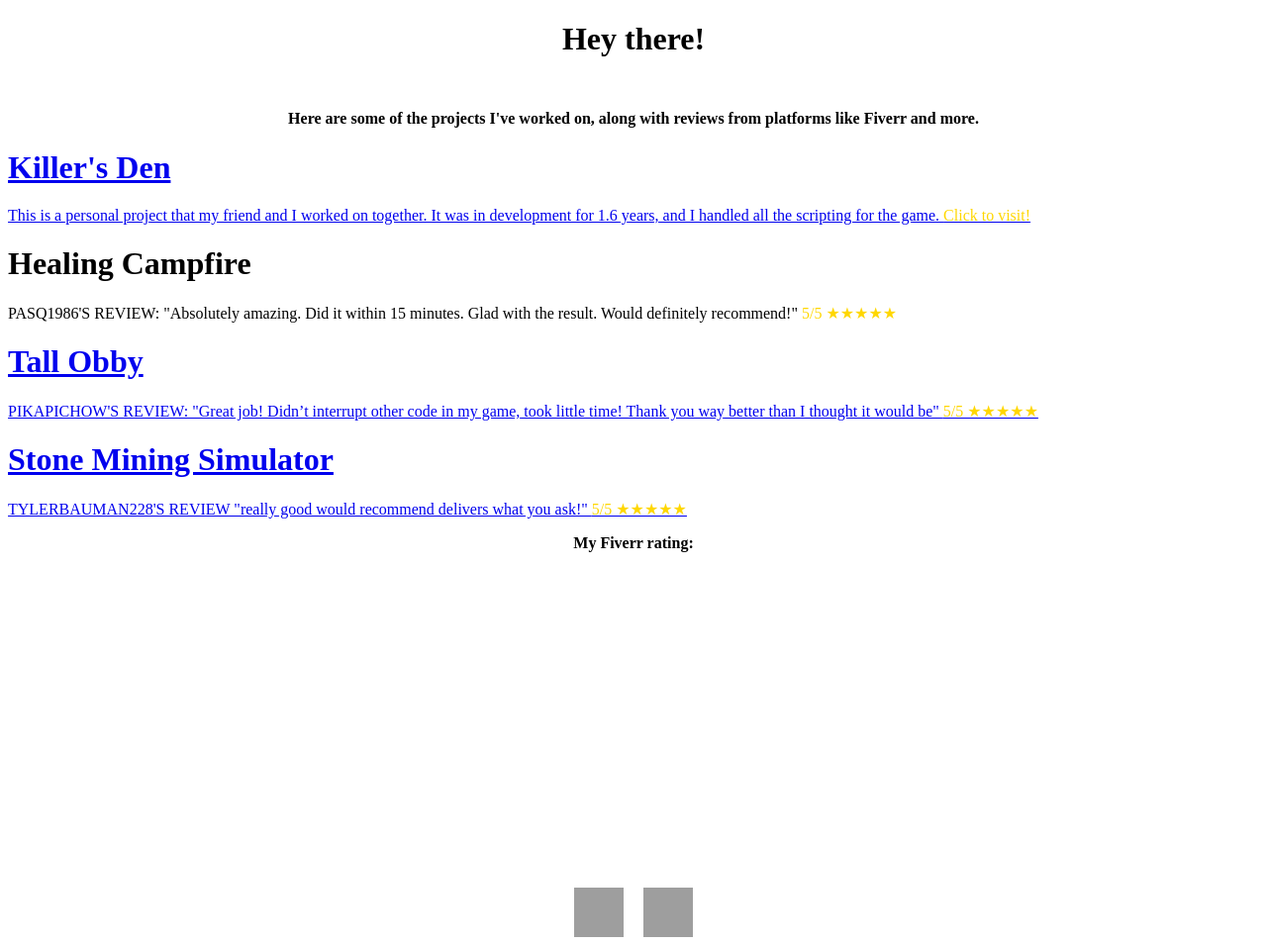
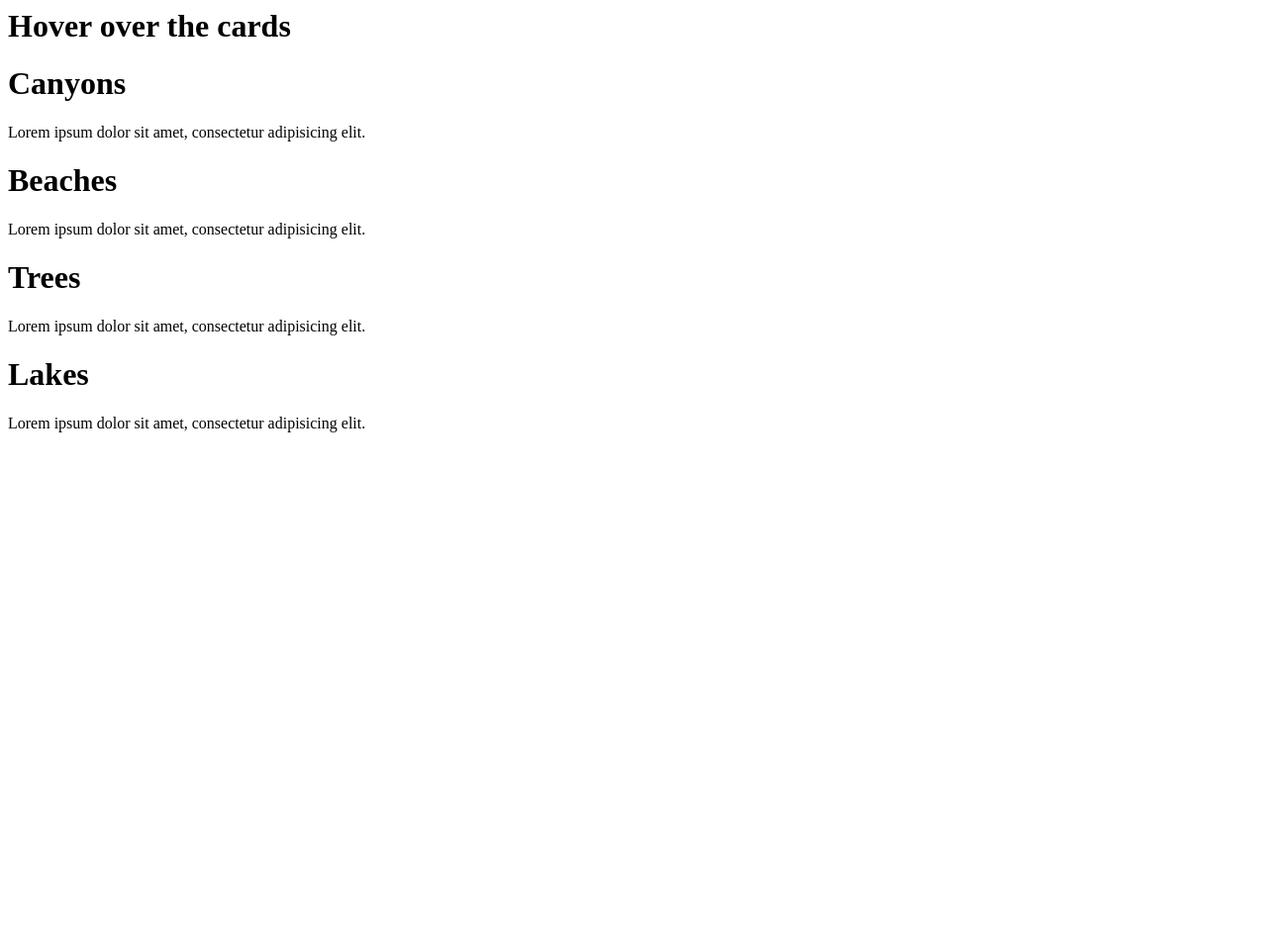
Before and after one commit to sulcovooo/rust, a plain HTML site: page index.html in a window 1280 px wide. Shown: the whole page at 99% size. After the commit the page ends 800 px from the top, so only its background shows below. Drawn offline with Linux system fonts and the light colour scheme; grey boxes are pictures that could not be loaded.

Commit message:
Update index.html

```diff
--- a/index.html
+++ b/index.html
@@ -1,155 +1,20 @@
-<!DOCTYPE html>
-<html lang="cs">
-<head>
-    <meta charset="UTF-8">
-    <meta name="viewport" content="width=device-width, initial-scale=1.0">
-    <title>My Projects</title>
-    <style>
-        .stars2 {
-            color: white; /* White color for the star rating text */
-            font-size: 1.2rem; /* Adjust as needed */
-            display: flex;
-            justify-content: center;
-            align-items: center;
-            margin-bottom: 10px;
-        }
-
-        .stars::before {
-            content: "5/5 ★★★★★";
-            color: gold;
-        }
-
-        .visit::before {
-            content: "Click to visit!";
-            color: gold;
-        }
-
-        .title {
-            text-align: center;
-        }
-
-        .sub-title {
-            font-size: 1rem;
-            text-align: center;
-        }
-
-        .icon-container {
-            display: flex;
-            justify-content: center;
-            gap: 20px;
-            margin-top: 10px;
-        }
-
-        .icon {
-            position: relative;
-            width: 50px;
-            height: 50px;
-            cursor: pointer;
-        }
-
-        .icon img {
-            width: 100%;
-            height: 100%;
-        }
-
-        .tooltip {
-            visibility: hidden;
-            width: 120px;
-            background-color: black;
-            color: #fff;
-            text-align: center;
-            border-radius: 6px;
-            padding: 5px 0;
-            position: absolute;
-            z-index: 1;
-            bottom: 125%;
-            left: 50%;
-            margin-left: -60px;
-            opacity: 0;
-            transition: opacity 0.3s;
-        }
-
-        .tooltip::after {
-            content: "";
-            position: absolute;
-            top: 100%;
-            left: 50%;
-            margin-left: -5px;
-            border-width: 5px;
-            border-style: solid;
-            border-color: black transparent transparent transparent;
-        }
-
-        .icon:hover .tooltip {
-            visibility: visible;
-            opacity: 1;
-        }
-
-        .ratings-container {
-            text-align: center;
-            color: white; /* White text color for the ratings section */
-            margin-top: 20px;
-        }
-
-        .ratings-container p {
-            margin: 5px 0;
-        }
-    </style>
-</head>
-<body>
-    <h1 class="title">Hey there!</h1>
-    <br>
-    <h2 class="sub-title">Here are some of the projects I've worked on, along with reviews from platforms like Fiverr and more.</h2>
+<h1 class="title">Hover over the cards</h1>
 
 <div id="app" class="container">
-        <a href="https://www.roblox.com/games/12213870612" target="_blank">
-            <card data-image="https://tr.rbxcdn.com/23253993c4abaa5ac7f013787c264798/768/432/Image/Webp">
-                <h1 slot="header">Killer's Den</h1>
-                <p slot="content">This is a personal project that my friend and I worked on together. It was in development for 1.6 years, and I handled all the scripting for the game.  <span class="visit"></span></p>
+  <card data-image="https://images.unsplash.com/photo-1479660656269-197ebb83b540?dpr=2&auto=compress,format&fit=crop&w=1199&h=798&q=80&cs=tinysrgb&crop=">
+    <h1 slot="header">Canyons</h1>
+    <p slot="content">Lorem ipsum dolor sit amet, consectetur adipisicing elit.</p>
   </card>
-        </a>
-        <a target="_blank">
-            <card data-image="https://i.ibb.co/Bg6gt49/Screenshot-9211.png">
-                <h1 slot="header">Healing Campfire</h1>
-                <p slot="content">PASQ1986'S REVIEW: "Absolutely amazing. Did it within 15 minutes. Glad with the result. Would definitely recommend!" <span class="stars"></span></p>
+  <card data-image="https://images.unsplash.com/photo-1479659929431-4342107adfc1?dpr=2&auto=compress,format&fit=crop&w=1199&h=799&q=80&cs=tinysrgb&crop=">
+    <h1 slot="header">Beaches</h1>
+    <p slot="content">Lorem ipsum dolor sit amet, consectetur adipisicing elit.</p>
   </card>
-        </a>
-        <a href="https://www.google.com" target="_blank">
-            <card data-image="https://i.ibb.co/q1PSMCg/image-2024-08-02-233809209.png">
-                <h1 slot="header">Tall Obby</h1>
-                <p slot="content">PIKAPICHOW'S REVIEW: "Great job! Didn’t interrupt other code in my game, took little time! Thank you way better than I thought it would be" <span class="stars"></span></p>
+  <card data-image="https://images.unsplash.com/photo-1479644025832-60dabb8be2a1?dpr=2&auto=compress,format&fit=crop&w=1199&h=799&q=80&cs=tinysrgb&crop=">
+    <h1 slot="header">Trees</h1>
+    <p slot="content">Lorem ipsum dolor sit amet, consectetur adipisicing elit.</p>
   </card>
-        </a>
-        <a href="https://www.google.com" target="_blank">
-            <card data-image="https://i.ibb.co/9WGvs2w/image-2024-08-02-234346841.png">
-                <h1 slot="header">Stone Mining Simulator</h1>
-                <p slot="content">TYLERBAUMAN228'S REVIEW "really good would recommend delivers what you ask!" <span class="stars"></span></p>
+  <card data-image="https://images.unsplash.com/photo-1479621051492-5a6f9bd9e51a?dpr=2&auto=compress,format&fit=crop&w=1199&h=811&q=80&cs=tinysrgb&crop=">
+    <h1 slot="header">Lakes</h1>
+    <p slot="content">Lorem ipsum dolor sit amet, consectetur adipisicing elit.</p>
   </card>
-        </a>
 </div>
-
-<!-- Ratings Section -->
-  <h3 class="sub-title">My Fiverr rating:</h3>
-    <div class="ratings-container">
-        <h2>Rating Breakdown 5.0</h2>
-        <p>Seller communication level <span class="stars2">★★★★★</span></p>
-        <p>Recommend to a friend <span class="stars2">★★★★★</span></p>
-        <p>Service as described <span class="stars2">★★★★★</span></p>
-        <p>10 ratings</p>
-
-<br>
-    <h3 class="sub-title">Check out my platforms below:</h3>
-    <br>
-    <div class="icon-container">
-        <a href="https://www.roblox.com/users/1108939696" target="_blank" class="icon">
-            <img src="https://i.ibb.co/CttGCFS/73e99bc29b53d46c53a257709a18fe63361cce23.png" alt="Icon 1">
-            <div class="tooltip">My Roblox Profile</div>
-        </a>
-        <a href="https://www.fiverr.com/wortexik" target="_blank" class="icon">
-            <img src="https://i.ibb.co/zJX8K3H/png-transparent-fiverr-hd-logo.png" alt="Icon 2">
-            <div class="tooltip">My Fiverr Profile</div>
-        </a>
-    </div>
-    </div>
-</body>
-</html>
```
Lines whose indentation alone changed are shown as unchanged.
